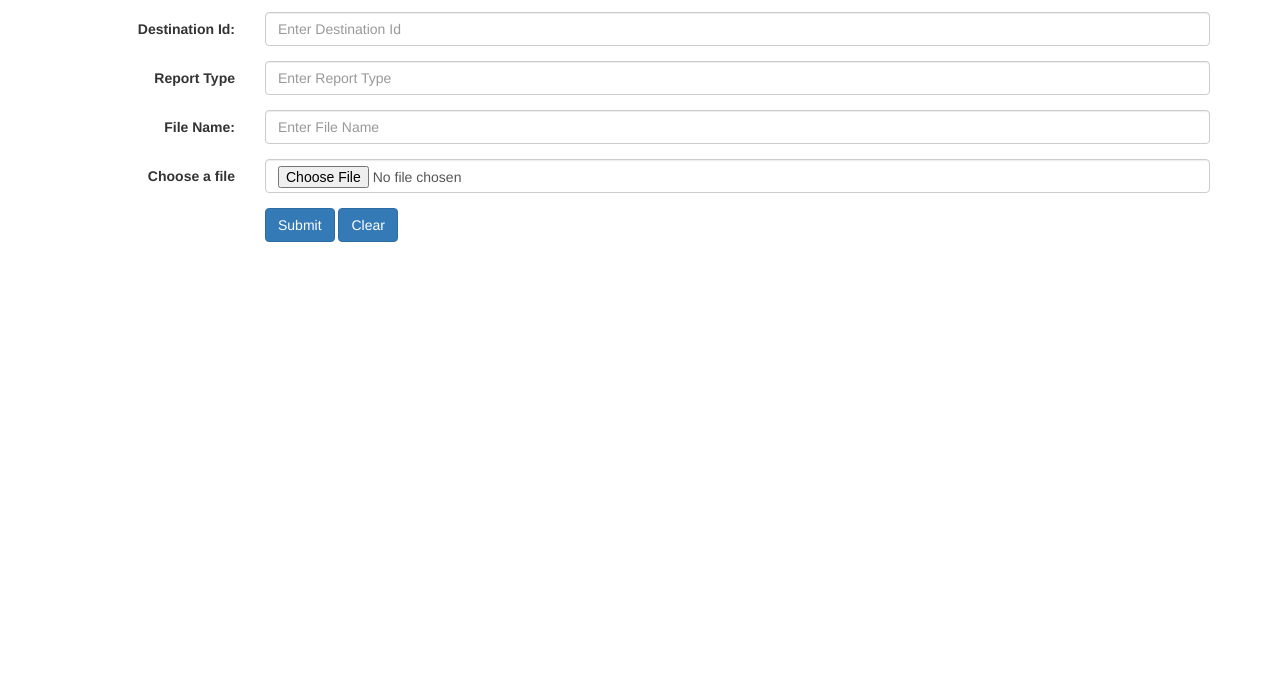
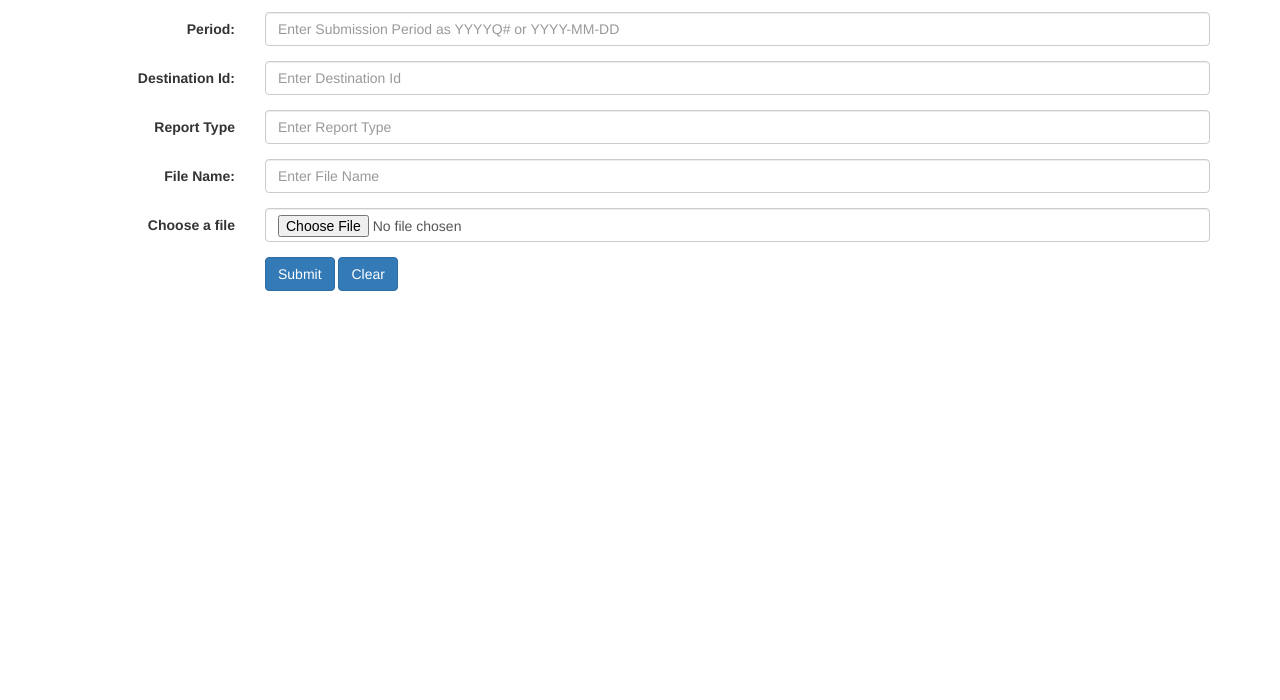
Before and after one commit to IZGateway/ads-file-submission-app, a plain HTML site: page fileSubmissionForm.html in a window 1280 px wide. Shown: the part 100-800 px from the top of the page. Drawn offline with nearby package versions, Linux system fonts and the light colour scheme.

Commit message:
Added period to fileSubmissionForm.html

```diff
--- a/fileSubmissionForm.html
+++ b/fileSubmissionForm.html
@@ -25,6 +25,13 @@
 						placeholder="Enter Facility Id" name="facilityId" required />
 				</div>
 			</div>
+			<div class="form-group">
+                <label class="control-label col-sm-2" for="period">Period:</label>
+                <div class="col-sm-10">
+                    <input type="text" class="form-control" id="period"
+                        placeholder="Enter Submission Period as YYYYQ# or YYYY-MM-DD" name="period" required />
+                </div>
+            </div>
 			<div class="form-group">
 				<label class="control-label col-sm-2" for="destinationId">Destination
 					Id:</label>
```
